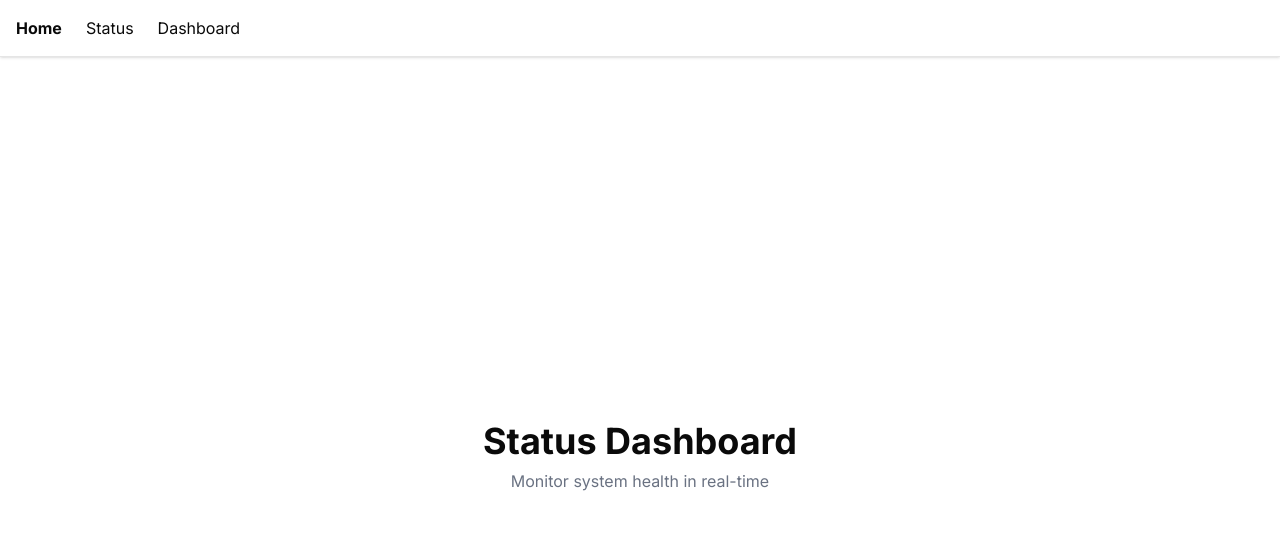
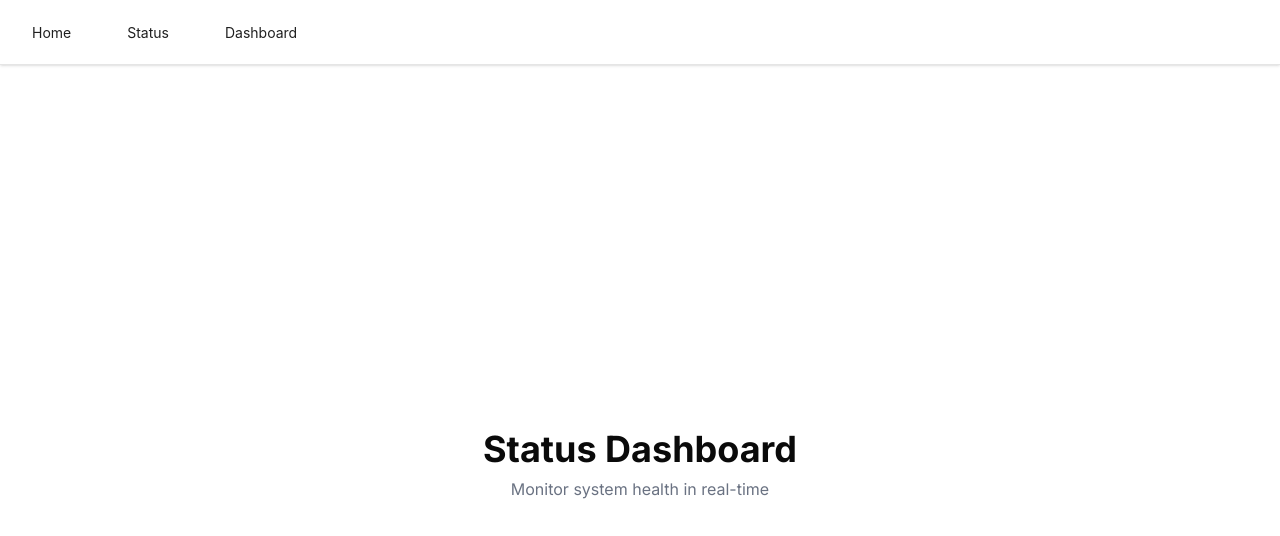
Before and after one commit to Priyans-hu/Statify_frontend, a Next.js app: page / in a window 1280 px wide. Shown: the top 536 px of the page. Built offline with nearby package versions, Linux system fonts and the light colour scheme.

Commit message:
added loading reducer and optimized hydration

```diff
--- a/package.json
+++ b/package.json
@@ -12,6 +12,8 @@
     "@radix-ui/react-dialog": "^1.1.14",
     "@radix-ui/react-select": "^2.2.5",
     "@radix-ui/react-slot": "^1.2.3",
+    "@reduxjs/toolkit": "^2.8.2",
+    "antd": "^5.26.5",
     "axios": "^1.10.0",
     "class-variance-authority": "^0.7.1",
     "clsx": "^2.1.1",
@@ -19,6 +21,7 @@
     "next": "15.4.1",
     "react": "19.1.0",
     "react-dom": "19.1.0",
+    "react-redux": "^9.2.0",
     "tailwind-merge": "^3.3.1"
   },
   "devDependencies": {
--- a/src/app/dashboard/page.tsx
+++ b/src/app/dashboard/page.tsx
@@ -21,13 +21,17 @@ import {
   SelectTrigger,
   SelectValue,
 } from '@/components/ui/select';
+import { useDispatch } from 'react-redux';
+import { setLoading } from '@/features/loading/loadingSlice';
 
 export default function DashboardPage() {
   const [services, setServices] = useState<any[]>([]);
   const [name, setName] = useState('');
   const [status, setStatus] = useState('operational');
+  const dispatch = useDispatch();
 
   useEffect(() => {
+    dispatch(setLoading(false));
     fetchServices();
   }, []);
 
--- a/src/app/layout.tsx
+++ b/src/app/layout.tsx
@@ -1,6 +1,8 @@
 import './globals.css';
 import Header from '@/components/header';
+import LoadingWrapper from '@/components/loadingWrapper';
 import { Inter } from 'next/font/google';
+import { Providers } from './providers';
 
 const inter = Inter({ subsets: ['latin'] });
 
@@ -17,8 +19,10 @@ export default function RootLayout({
   return (
     <html lang='en'>
       <body className={inter.className}>
-        <Header />
-        {children}
+        <Providers>
+          <Header />
+          <LoadingWrapper>{children}</LoadingWrapper>
+        </Providers>
       </body>
     </html>
   );
--- a/src/app/page.tsx
+++ b/src/app/page.tsx
@@ -1,4 +1,14 @@
+"use client";
+
+import { setLoading } from "@/features/loading/loadingSlice";
+import { useEffect } from "react";
+import { useDispatch } from "react-redux";
+
 export default function Home() {
+  const dispatch = useDispatch();
+  useEffect(() => {
+    dispatch(setLoading(false));
+  },[])
   return (
     <main className='flex flex-col items-center justify-center min-h-screen'>
       <h1 className='text-4xl font-bold mb-2'>Status Dashboard</h1>
--- /dev/null
+++ b/src/app/providers.tsx
@@ -0,0 +1,8 @@
+'use client';
+
+import { Provider } from 'react-redux';
+import { store } from './store';
+
+export function Providers({ children }: { children: React.ReactNode }) {
+  return <Provider store={store}>{children}</Provider>;
+}
--- a/src/app/status/page.tsx
+++ b/src/app/status/page.tsx
@@ -1,7 +1,13 @@
+"use client";
 import ServiceCard from '@/components/serviceCard';
 import IncidentTimeline from '@/components/IndicatorTimeline';
+import { useEffect } from 'react';
+import { useDispatch } from 'react-redux';
+import { setLoading } from '@/features/loading/loadingSlice';
 
-const services = [
+type ServiceStatus = 'operational' | 'degraded' | 'outage';
+
+const services: { name: string; status: ServiceStatus }[] = [
   { name: 'API Gateway', status: 'operational' },
   { name: 'Database', status: 'degraded' },
 ];
@@ -15,6 +21,10 @@ const incidents = [
 ];
 
 export default function StatusPage() {
+  const dispatch = useDispatch();
+  useEffect(() => {
+        dispatch(setLoading(false));
+  }, []);
   return (
     <main className='max-w-3xl mx-auto p-6 space-y-6'>
       <h1 className='text-2xl font-semibold'>Service Status</h1>
--- /dev/null
+++ b/src/app/store.js
@@ -0,0 +1,8 @@
+import { configureStore } from '@reduxjs/toolkit';
+import loadingReducer from '../features/loading/loadingSlice';
+
+export const store = configureStore({
+  reducer: {
+    loading: loadingReducer,
+  },
+});
--- a/src/components/header.tsx
+++ b/src/components/header.tsx
@@ -1,13 +1,29 @@
-import Link from 'next/link';
+"use client";
+import { setLoading } from '@/features/loading/loadingSlice';
+import { Button } from 'antd';
+import { useRouter } from 'next/navigation';
+import { useDispatch } from 'react-redux';
 
 export default function Header() {
+  const dispatch = useDispatch();
+  const router = useRouter();
+
+  const handleClick = (path: string) => {
+    dispatch(setLoading(true));
+    router.push(path);
+  };
+
   return (
     <nav className='p-4 flex gap-6 shadow border-b'>
-      <Link href='/' className='font-bold'>
+      <Button type='text' onClick={() => handleClick('/')}>
         Home
-      </Link>
-      <Link href='/status'>Status</Link>
-      <Link href='/dashboard'>Dashboard</Link>
+      </Button>
+      <Button type='text' onClick={() => handleClick('/status')}>
+        Status
+      </Button>
+      <Button type='text' onClick={() => handleClick('/dashboard')}>
+        Dashboard
+      </Button>
     </nav>
   );
 }
--- /dev/null
+++ b/src/components/loadingWrapper.tsx
@@ -0,0 +1,17 @@
+'use client';
+
+import { useSelector } from "react-redux";
+import { store } from "@/app/store";
+type RootState = ReturnType<typeof store.getState>;
+import React from "react";
+import {Spin} from "antd";
+
+export default function LoadingWrapper({ children }: { children: React.ReactNode }) {
+  const isLoading = useSelector((state: RootState) => state.loading.loading);
+
+  return (
+    <Spin spinning={isLoading}>
+      {children}
+    </Spin>
+  );
+};
--- /dev/null
+++ b/src/features/loading/loadingSlice.js
@@ -0,0 +1,20 @@
+// src/features/counter/counterSlice.js
+import { createSlice } from '@reduxjs/toolkit';
+
+const initialState = {
+  loading: false,
+};
+
+const loadingSlice = createSlice({
+  name: 'loading',
+  initialState,
+  reducers: {
+    setLoading: (state, action) => {
+      state.loading = action.payload;
+    },
+  },
+});
+
+export const { setLoading } = loadingSlice.actions;
+
+export default loadingSlice.reducer;
```
Also changed, not shown: 1 other file (tests, documents, lock files or other folders).
